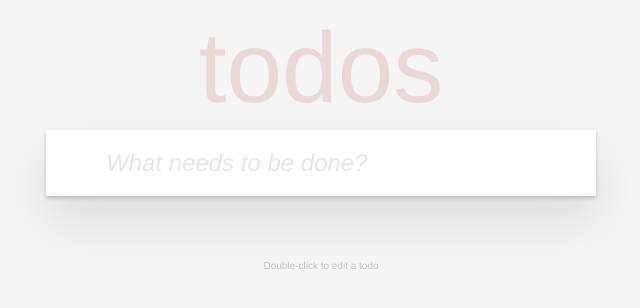
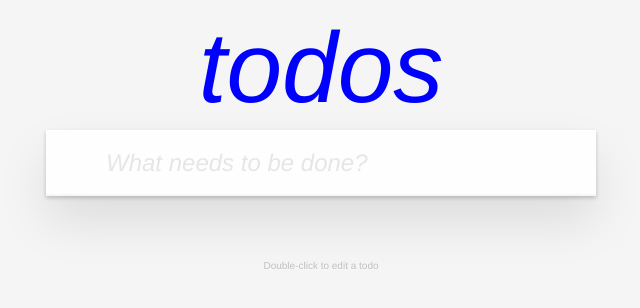
Before and after one commit to serhatgunes/ToDoApplication, a website: page index.html in a window 1280 px wide. Shown: the whole page, without its empty margins (319-959 px from the left). Drawn offline with Linux system fonts and the light colour scheme; no server answers.

Commit message:
index page changed

```diff
--- a/index.html
+++ b/index.html
@@ -10,7 +10,7 @@
 		<section class="todoapp">
 			<header class="header">
 				 <!--<h1 style="font-style: italic; color:blue">TODOS</h1>-->
-				<h1>todos</h1>
+				<h1 style="font-style: italic; color:blue">todos</h1>
 				<input class="new-todo" placeholder="What needs to be done?" autofocus>
 			</header>
 			<section style="display:none" class="main">
```
